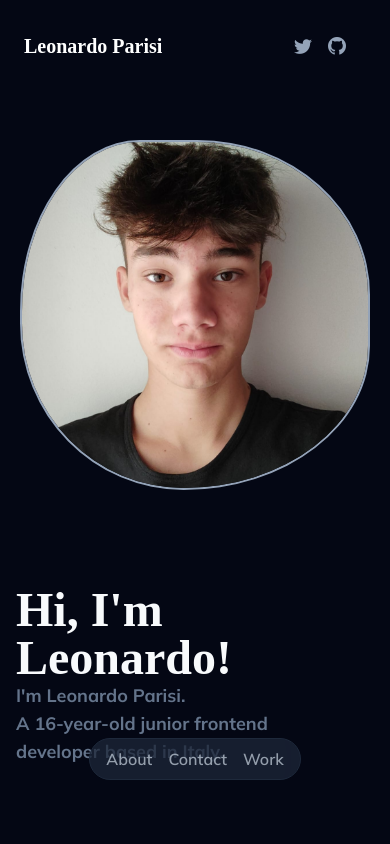
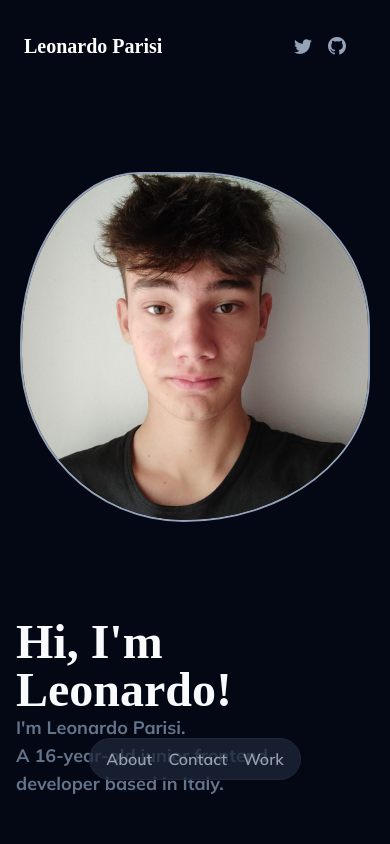
Before and after one commit to leonardoparisii/leonardo.parisi, a Next.js app: page / in a window 390 px wide. Shown: the top 844 px of the page. Built offline with nearby package versions, Linux system fonts and the light colour scheme; a web font is replaced by a local one.

Commit message:
layout fix

```diff
--- a/src/app/layout.tsx
+++ b/src/app/layout.tsx
@@ -41,14 +41,12 @@ export default function RootLayout({
 }) {
   return (
     <html lang="en">
-      <body className="max-w-[2520px] flex-col h-screen flex items-center mx-auto relative">
-        <Navbar />
-        <div className="min-h-full flex flex-col w-full">
-          <div className="flex-col h-full flex items-center relative py-12 md:py-20">
-            {children}
-          </div>
-          <Footer />
+      <body className="max-w-[2520px] flex-col h-screen flex items-center justify-between mx-auto relative">
+        <div className="flex flex-col w-full">
+          <Navbar />
+          <div className="py-20">{children}</div>
         </div>
+        <Footer />
       </body>
     </html>
   );
--- a/src/components/Navbar.tsx
+++ b/src/components/Navbar.tsx
@@ -10,7 +10,7 @@ const Navbar = () => {
   console.log(path);
 
   return (
-    <div className="w-full left-0 top-0 py-3 sm:py-4 px-6 box-border flex items-center justify-center">
+    <div className="w-full py-3 sm:py-4 px-6 box-border flex items-center justify-center">
       <div className="w-full flex justify-start">
         <Link
           href="/"
@@ -34,7 +34,10 @@ const Navbar = () => {
               <div className="hidden" />
             ) : (
               <Link key={i} href={item.url}>
-                <div className="hover:text-white focus:text-white text-md font-semibold font-mulish text-slate-300/70 transition-colors">
+                <div
+                  className="hover:text-white focus:text-white text-md font-semibold font-mulish text-slate-300/70 transition-colors"
+                  translate="no"
+                >
                   {item.text}
                 </div>
               </Link>
```
